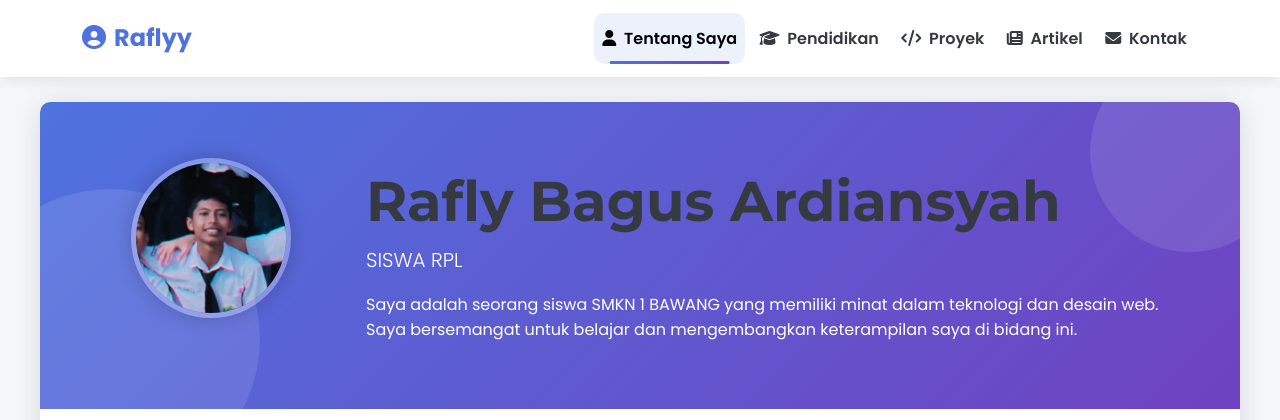
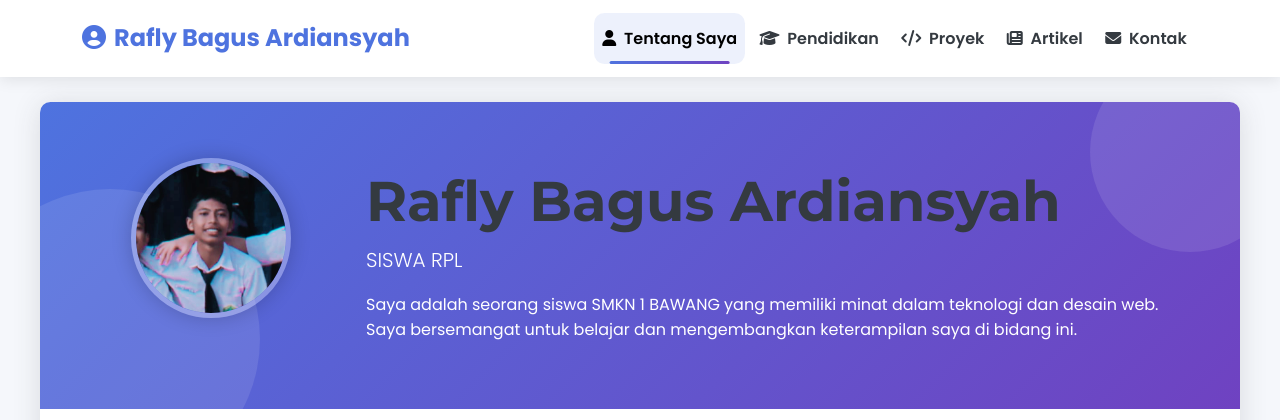
Before and after one commit to RafSkyMahal/CV-Raflyy, a PHP site: page / in a window 1280 px wide. Shown: the top 420 px of the page. Run offline with PHP 8.4, Linux system fonts and the light colour scheme.

Commit message:
mengubah nama jadi nama lengkap

```diff
--- a/index.php
+++ b/index.php
@@ -18,7 +18,7 @@
     <nav class="navbar navbar-expand-lg cv-navbar">
         <div class="container">
             <a class="navbar-brand" href="index.php">
-                <i class="fas fa-user-circle me-2"></i>Raflyy
+                <i class="fas fa-user-circle me-2"></i>Rafly Bagus Ardiansyah
             </a>
             <button class="navbar-toggler" type="button" data-bs-toggle="collapse" data-bs-target="#navbarNav">
                 <span class="navbar-toggler-icon"></span>
```
